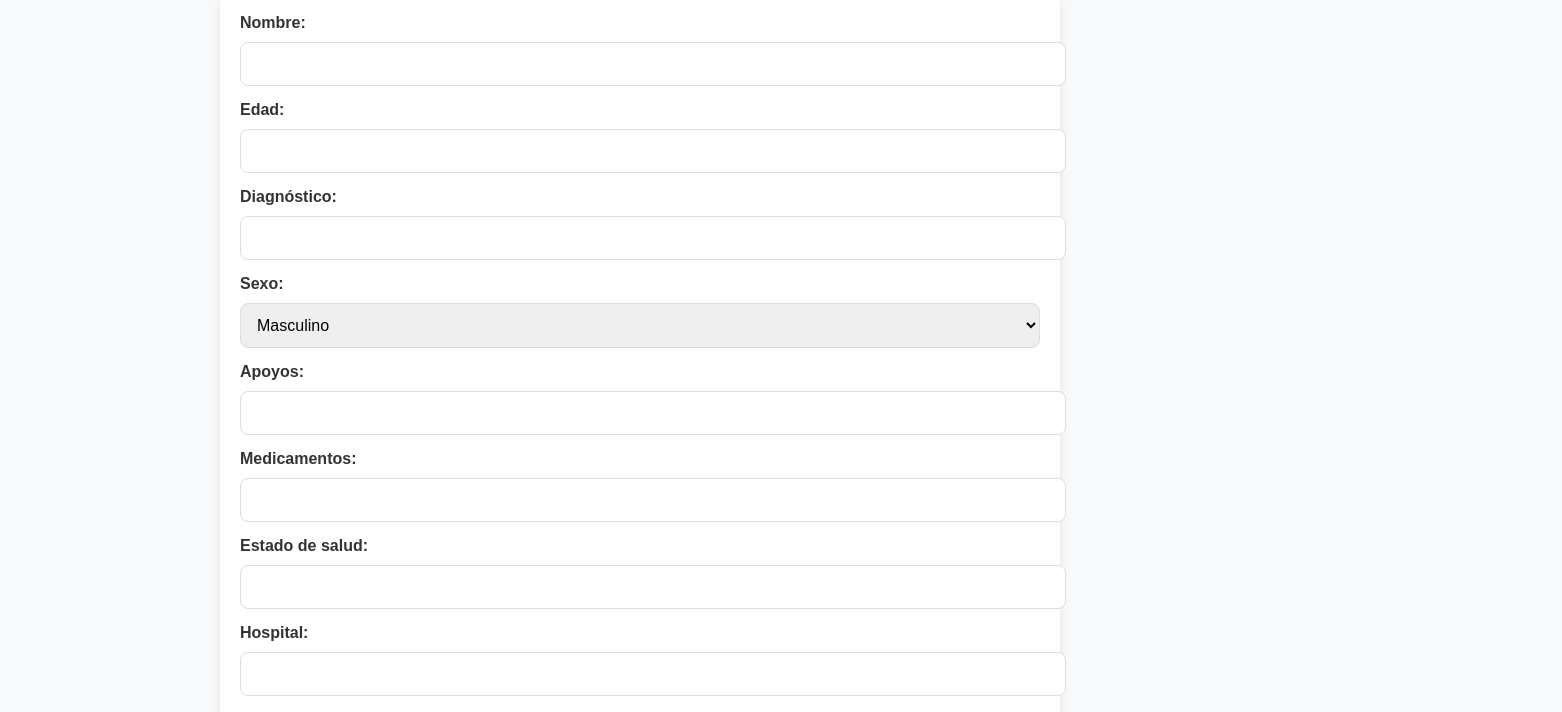
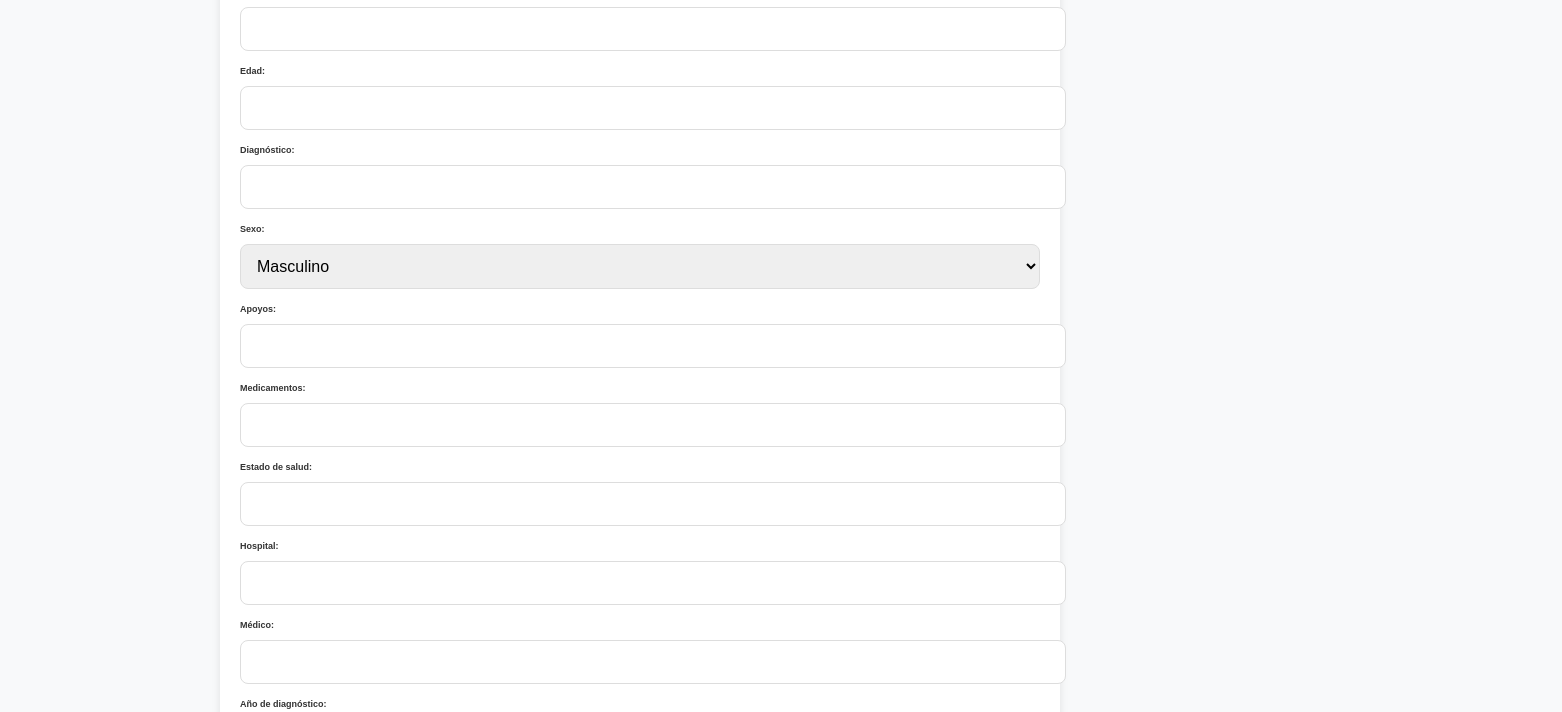
Before and after one commit to idwin1/idwin1.github.io, a plain HTML site: page formulario.html in a window 1280 px wide. Shown: the part 106-818 px from the top of the page, 1562 px wide, since content can reach past the window. Drawn offline with Linux system fonts and the light colour scheme.

Commit message:
Update formulario.html

```diff
--- a/formulario.html
+++ b/formulario.html
@@ -8,7 +8,7 @@
     <style>
         body {
             font-family: 'Poppins', sans-serif;
-            font-size: 10;
+            font-size: xx-small;
             margin: 0;
             padding: 20px;
             background-color: #f8f9fa;
```
